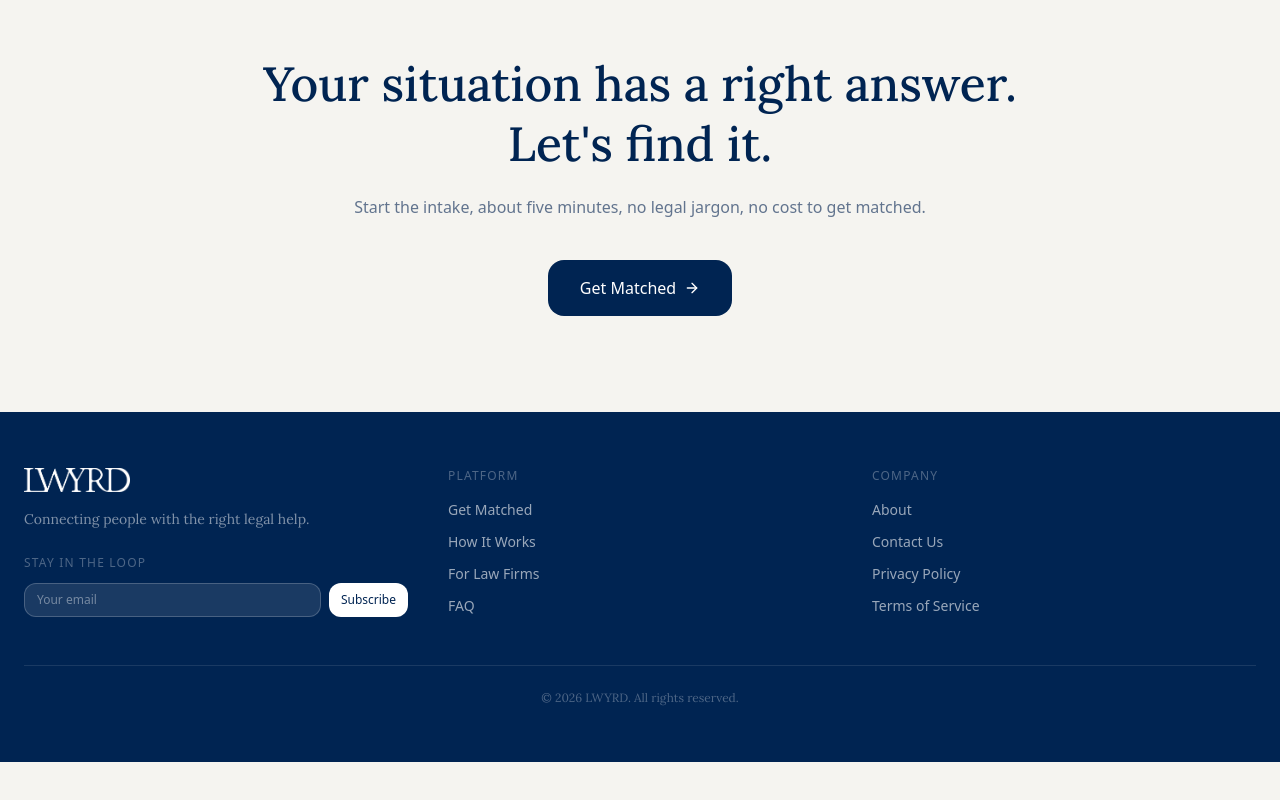
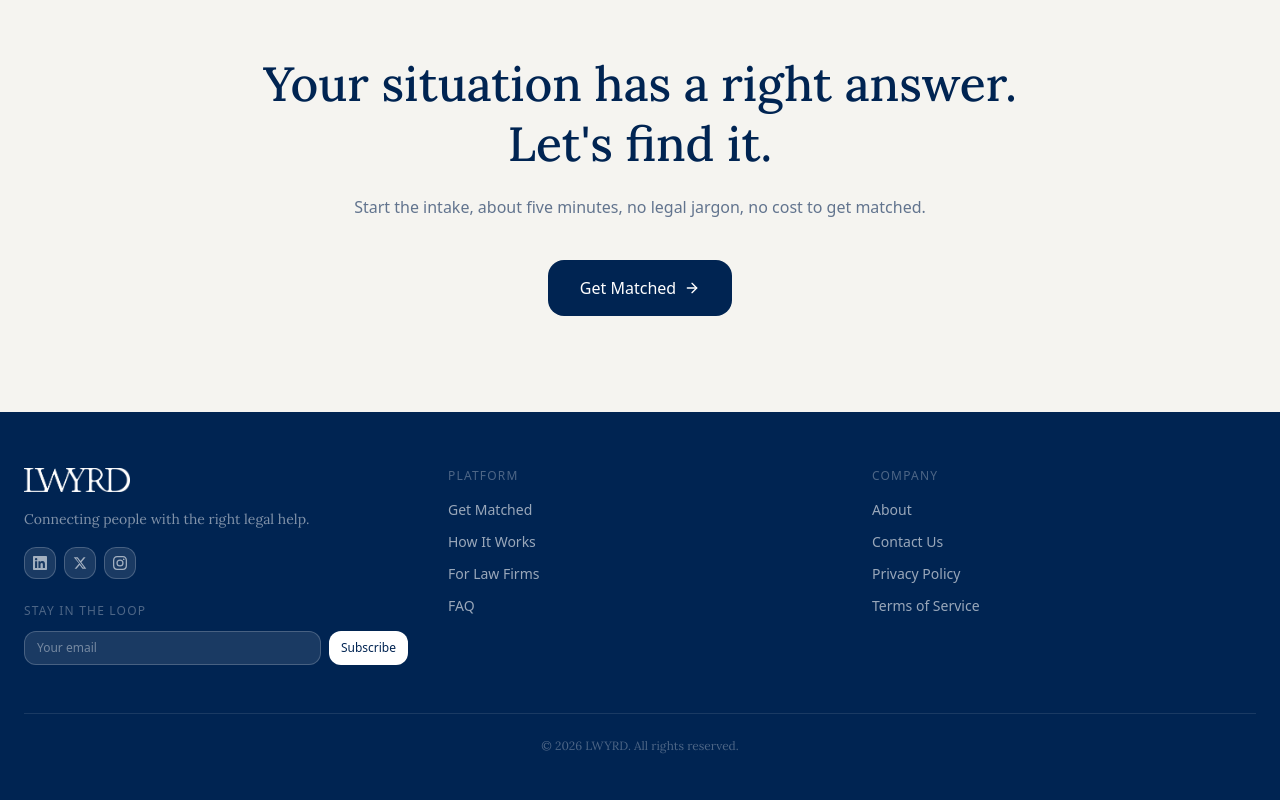
Before and after one commit to RKBaller500/lwyrd-site, a Next.js app: page / in a window 1280 px wide. Shown: the part 3008-3808 px from the top of the page. Before the commit the page ends 3770 px from the top, so only its background shows below. Built offline with nearby package versions, Linux system fonts and the light colour scheme; no server answers.

Commit message:
Added social media links

```diff
--- a/src/app/about/page.tsx
+++ b/src/app/about/page.tsx
@@ -48,9 +48,9 @@ const stats = [
 ];
 
 const team = [
-  { name: "Jai Malhotra", role: "Co-Founder", image: "/Profile Pics/Jai_Profile.jpeg" },
-  { name: "Aidan Berkeley", role: "Co-Founder", image: "/Profile Pics/Aidan_Profile.png" },
-  { name: "Rahul Kochar", role: "Co-Founder", image: "/Profile Pics/Rahul_Profile.png" },
+  { name: "Jai Malhotra", role: "Co-Founder", image: "/Profile Pics/Jai_Profile.jpeg", linkedin: "https://www.linkedin.com/in/jaimalhotra7/" },
+  { name: "Aidan Berkeley", role: "Co-Founder", image: "/Profile Pics/Aidan_Profile.png", linkedin: "https://www.linkedin.com/in/aidan-berkeley/" },
+  { name: "Rahul Kochar", role: "Co-Founder", image: "/Profile Pics/Rahul_Profile.png", linkedin: "https://www.linkedin.com/in/rahulkochar23/" },
 ];
 
 export default function AboutPage() {
@@ -300,12 +300,15 @@ export default function AboutPage() {
                       className="w-full h-full object-cover"
                     />
                   </div>
-                  <p
-                    className="text-[#002452] text-lg mb-1"
+                  <a
+                    href={member.linkedin}
+                    target="_blank"
+                    rel="noopener noreferrer"
+                    className="inline-block text-[#002452] text-lg mb-1 hover:underline"
                     style={{ ...lora, fontWeight: 500 }}
                   >
                     {member.name}
-                  </p>
+                  </a>
                   <p className="text-slate-400 text-xs font-medium tracking-wide uppercase">
                     {member.role}
                   </p>
--- a/src/app/contact/page.tsx
+++ b/src/app/contact/page.tsx
@@ -3,6 +3,7 @@
 import { useState } from "react";
 import { motion } from "framer-motion";
 import { Send, CheckCircle2, HelpCircle, MessageSquare, Building2, MoreHorizontal } from "lucide-react";
+import SocialLinks from "@/components/ui/SocialLinks";
 import Navbar from "@/components/layout/Navbar";
 import Footer from "@/components/layout/Footer";
 import { submitForm } from "@/lib/formsubmit";
@@ -232,9 +233,13 @@ export default function ContactPage() {
               >
                 We respond within one to two business days
               </p>
-              <p className="text-white/60 text-sm leading-relaxed">
+              <p className="text-white/60 text-sm leading-relaxed mb-5">
                 Every message goes directly to the LWYRD team. You will hear from a real person.
               </p>
+              <p className="text-white/30 text-xs font-medium tracking-widest uppercase mb-3">
+                Follow us
+              </p>
+              <SocialLinks />
             </div>
           </motion.div>
         </div>
--- a/src/components/layout/Footer.tsx
+++ b/src/components/layout/Footer.tsx
@@ -4,6 +4,7 @@ import { useState } from "react";
 import Link from "next/link";
 import LwyrdLogo from "@/components/ui/LwyrdLogo";
 import { submitForm } from "@/lib/formsubmit";
+import SocialLinks from "@/components/ui/SocialLinks";
 
 export default function Footer() {
   const [email, setEmail] = useState("");
@@ -34,11 +35,14 @@ export default function Footer() {
           <div className="sm:col-span-1">
             <LwyrdLogo variant="white" className="h-6 w-auto mb-4" />
             <p
-              className="text-white/50 text-sm leading-relaxed mb-6"
+              className="text-white/50 text-sm leading-relaxed mb-4"
               style={{ fontFamily: '"Lora", Georgia, serif' }}
             >
               Connecting people with the right legal help.
             </p>
+
+            {/* Social links */}
+            <SocialLinks className="flex gap-2 mb-6" />
 
             {/* Newsletter */}
             <p className="text-white/30 text-xs font-medium tracking-widest uppercase mb-3">
--- /dev/null
+++ b/src/components/ui/SocialLinks.tsx
@@ -0,0 +1,56 @@
+const socials = [
+  {
+    href: "https://www.linkedin.com/company/111627831/",
+    label: "LinkedIn",
+    svg: (
+      <svg viewBox="0 0 24 24" fill="currentColor" width={14} height={14}>
+        <path d="M20.447 20.452h-3.554v-5.569c0-1.328-.027-3.037-1.852-3.037-1.853 0-2.136 1.445-2.136 2.939v5.667H9.351V9h3.414v1.561h.046c.477-.9 1.637-1.85 3.37-1.85 3.601 0 4.267 2.37 4.267 5.455v6.286zM5.337 7.433a2.062 2.062 0 0 1-2.063-2.065 2.064 2.064 0 1 1 2.063 2.065zm1.782 13.019H3.555V9h3.564v11.452zM22.225 0H1.771C.792 0 0 .774 0 1.729v20.542C0 23.227.792 24 1.771 24h20.451C23.2 24 24 23.227 24 22.271V1.729C24 .774 23.2 0 22.222 0h.003z" />
+      </svg>
+    ),
+  },
+  {
+    href: "https://x.com/lwyrdofficial",
+    label: "X / Twitter",
+    svg: (
+      <svg viewBox="0 0 24 24" fill="currentColor" width={14} height={14}>
+        <path d="M18.244 2.25h3.308l-7.227 8.26 8.502 11.24H16.17l-4.714-6.231-5.401 6.231H2.742l7.732-8.835L1.254 2.25H8.08l4.713 6.231zm-1.161 17.52h1.833L7.084 4.126H5.117z" />
+      </svg>
+    ),
+  },
+  {
+    href: "https://www.instagram.com/lwyrdofficial/",
+    label: "Instagram",
+    svg: (
+      <svg viewBox="0 0 24 24" fill="currentColor" width={14} height={14}>
+        <path d="M12 2.163c3.204 0 3.584.012 4.85.07 3.252.148 4.771 1.691 4.919 4.919.058 1.265.069 1.645.069 4.849 0 3.205-.012 3.584-.069 4.849-.149 3.225-1.664 4.771-4.919 4.919-1.266.058-1.644.07-4.85.07-3.204 0-3.584-.012-4.849-.07-3.26-.149-4.771-1.699-4.919-4.92-.058-1.265-.07-1.644-.07-4.849 0-3.204.013-3.583.07-4.849.149-3.227 1.664-4.771 4.919-4.919 1.266-.057 1.645-.069 4.849-.069zM12 0C8.741 0 8.333.014 7.053.072 2.695.272.273 2.69.073 7.052.014 8.333 0 8.741 0 12c0 3.259.014 3.668.072 4.948.2 4.358 2.618 6.78 6.98 6.98C8.333 23.986 8.741 24 12 24c3.259 0 3.668-.014 4.948-.072 4.354-.2 6.782-2.618 6.979-6.98.059-1.28.073-1.689.073-4.948 0-3.259-.014-3.667-.072-4.947-.196-4.354-2.617-6.78-6.979-6.98C15.668.014 15.259 0 12 0zm0 5.838a6.162 6.162 0 1 0 0 12.324 6.162 6.162 0 0 0 0-12.324zM12 16a4 4 0 1 1 0-8 4 4 0 0 1 0 8zm6.406-11.845a1.44 1.44 0 1 0 0 2.881 1.44 1.44 0 0 0 0-2.881z" />
+      </svg>
+    ),
+  },
+];
+
+interface SocialLinksProps {
+  className?: string;
+  iconClass?: string;
+}
+
+export default function SocialLinks({ className = "flex gap-2", iconClass }: SocialLinksProps) {
+  return (
+    <div className={className}>
+      {socials.map(({ href, label, svg }) => (
+        <a
+          key={label}
+          href={href}
+          target="_blank"
+          rel="noopener noreferrer"
+          aria-label={label}
+          className={
+            iconClass ??
+            "inline-flex items-center justify-center w-8 h-8 rounded-xl bg-white/10 border border-white/20 text-white/60 hover:bg-white/20 hover:text-white transition-all"
+          }
+        >
+          {svg}
+        </a>
+      ))}
+    </div>
+  );
+}
```
